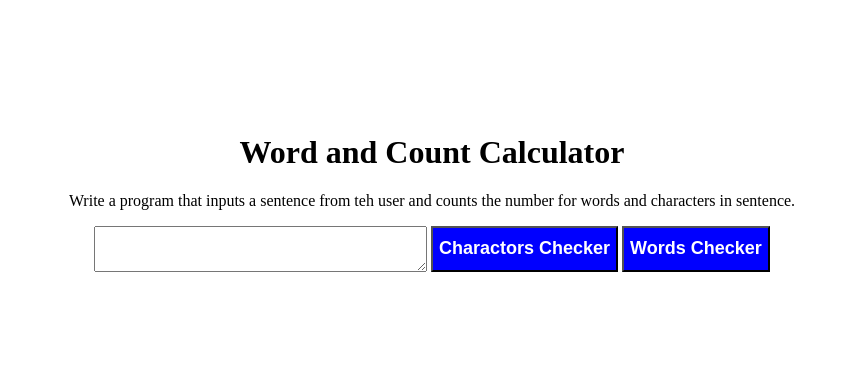
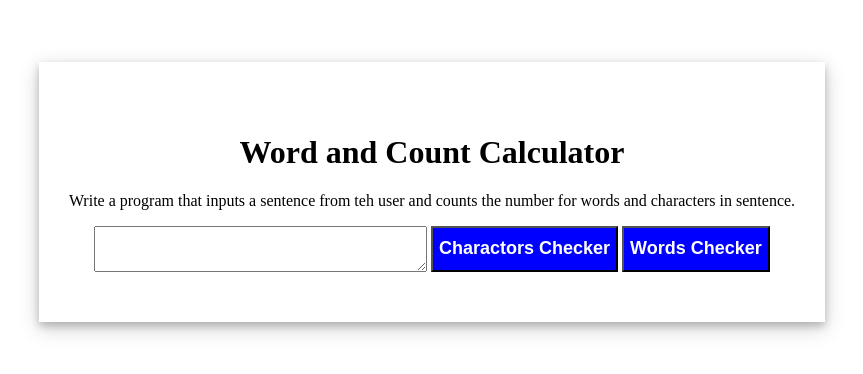
Before and after one commit to abubakerasifdar/Word-and-Count-Calculator, a plain HTML site: page index.html in a window 1280 px wide. Shown: the part 128-502 px from the top of the page, without its empty margins (208-1071 px from the left). Drawn offline with Linux system fonts and the light colour scheme.

Commit message:
shadow issue done

```diff
--- a/index.html
+++ b/index.html
@@ -14,7 +14,7 @@
 </head>
 
 <body>
-    <div class="root">
+    <div id="root">
         <div>
             <h1>Word and Count Calculator</h1>
             <p>Write a program that inputs a sentence from teh user and counts the number for words and characters in
```
